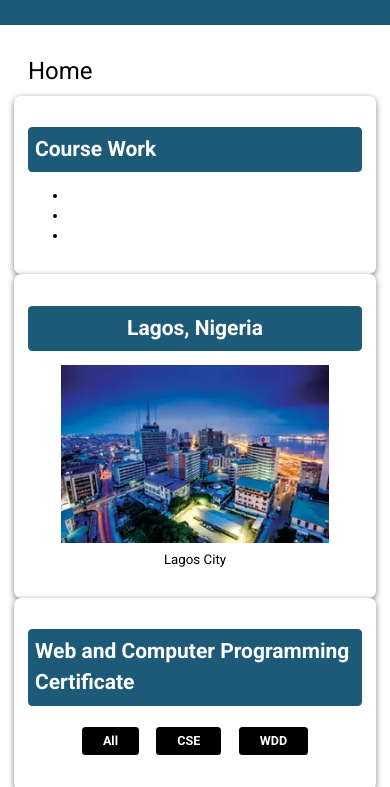
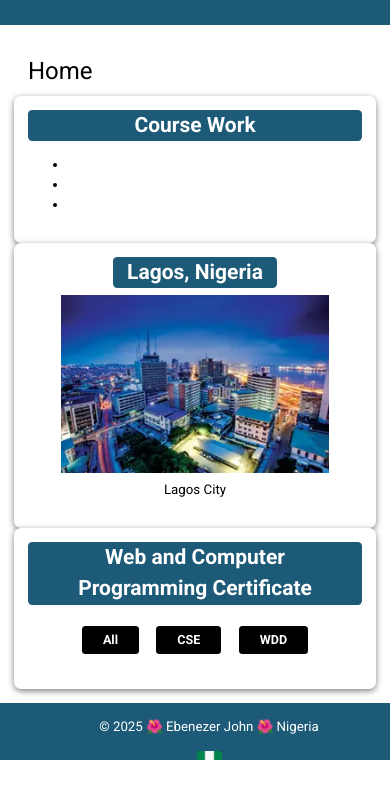
Before and after one commit to RBennyjay/wdd231, a plain HTML site: page index.html in a window 390 px wide. Shown: the part 84-871 px from the top of the page. After the commit the page ends 844 px from the top, so only its background shows below. Drawn offline with Linux system fonts and the light colour scheme.

Commit message:
more update

```diff
--- a/styles/large.css
+++ b/styles/large.css
@@ -378,3 +378,12 @@ footer img {
 .course-button:hover {
     transform: scale(1.05);
 }
+
+.card.course-work,
+.card.certificate {
+    display: flex;
+    flex-direction: column;
+    justify-content: center;
+    align-items: center;
+    text-align: center;
+}
--- a/styles/small.css
+++ b/styles/small.css
@@ -1,5 +1,3 @@
-/* small.css */
-
 /* General Styles */
 body,
 html {
@@ -8,6 +6,9 @@ html {
     width: 100%;
     overflow-x: hidden;
     font-size: 14px;
+    height: 100%;
+    display: flex;
+    flex-direction: column;
 }
 
 body {
@@ -131,6 +132,7 @@ main {
     padding: 1rem;
     margin-top: 0;
     margin-bottom: 0;
+    flex: 1;
 }
 
 .cards {
@@ -148,6 +150,8 @@ main {
     padding: 1rem;
     flex: 1 1 auto;
     margin: 0;
+    width: 100%;
+    box-sizing: border-box;
 }
 
 .card.secondary {
@@ -161,13 +165,32 @@ main {
     border-radius: 0.3rem;
     margin-bottom: 0.5rem;
     font-size: 1.5rem;
+    text-align: center;
 }
+
+
+
+
 
 .card.main-city {
     display: flex;
     flex-direction: column;
     text-align: center;
+    width: 100%;
+    box-sizing: border-box;
 }
+
+card.main-city img {
+    width: 100%;
+    max-width: 400px;
+    height: auto;
+    margin: 0.5rem auto 0;
+    display: block;
+}
+
+
+
+
 
 .card.main-city img {
     max-width: 80%;
@@ -370,3 +393,48 @@ span,
 div {
     font-size: 0.95rem;
 }
+
+/* Course Work and Certificate Card Styles */
+.card.course-work,
+.card.certificate,
+.card.main-city {
+    display: flex;
+    flex-direction: column;
+    justify-content: center;
+    align-items: center;
+    text-align: center;
+    width: 100%;
+    box-sizing: border-box;
+}
+
+/* Media Query for small screens */
+@media (max-width: 768px) {
+    .cards {
+        display: flex;
+        flex-direction: column;
+        gap: 1rem;
+        padding: 0;
+        margin: 0.5rem;
+    }
+
+    .card.course,
+    .card.certificate-section,
+    .card.main-city {
+        width: 100%;
+        margin: 0 auto;
+        box-sizing: border-box;
+    }
+
+    .card {
+        padding: 1rem;
+        margin: 0;
+        width: 100%;
+    }
+
+    .card h2,
+    .certificate-section h2 {
+        font-size: 1.5rem;
+        margin: 0 auto;
+        padding: 0 1rem;
+    }
+}
```
